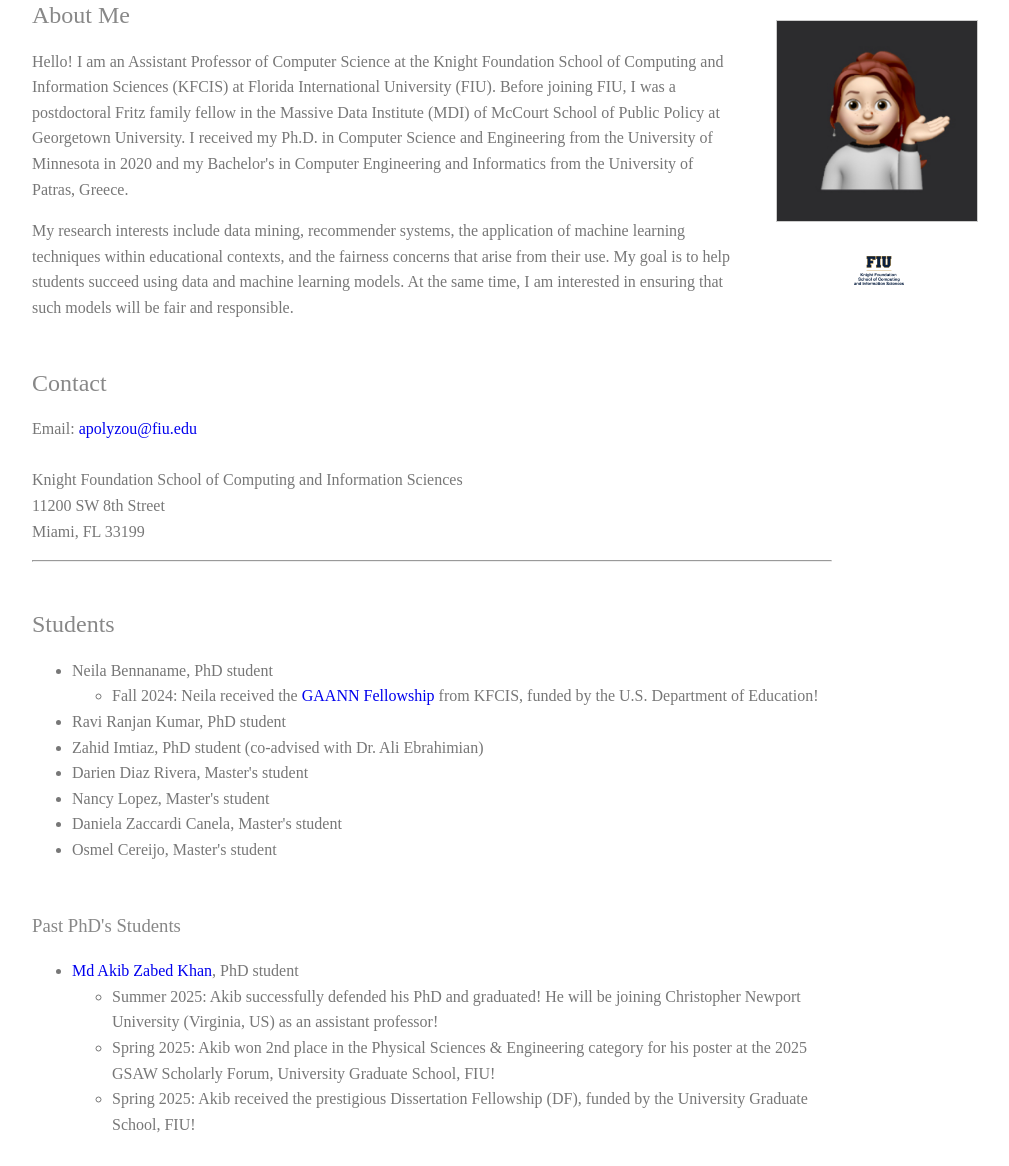
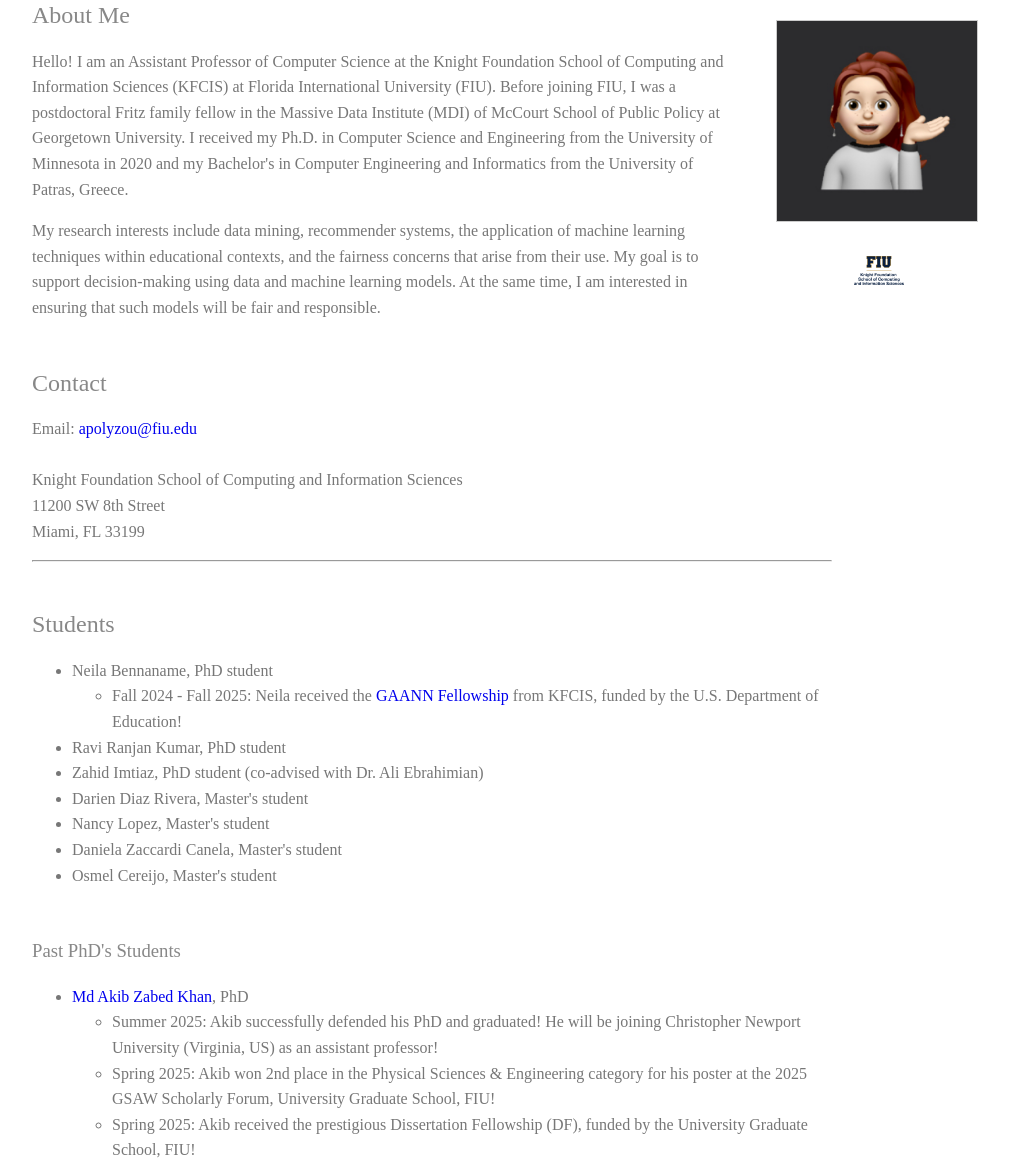
Before and after one commit to apolyzou123/apolyzou, a plain HTML site: page index.html in a window 1280 px wide. Shown: the part 217-1383 px from the top of the page, without its empty margins (208-1217 px from the left). Drawn offline with Linux system fonts and the light colour scheme.

Commit message:
Minor updates

```diff
--- a/index.html
+++ b/index.html
@@ -161,7 +161,7 @@
                 <p>
                     My research interests include data mining, recommender systems, the application of machine learning
                     techniques within educational contexts, and the fairness concerns that arise from their use. My goal
-                    is to help students succeed using data and machine learning models. At the same time, I am interested
+                    is to support decision-making using data and machine learning models. At the same time, I am interested
                     in ensuring that such models will be fair and responsible.
                 </p>
 		<h2 class="content-subhead">Contact</h2>
@@ -178,7 +178,7 @@
 				<ul>
 					<li>Neila Bennaname, PhD student</li>
 					<ul>
-						<li>Fall 2024: Neila received the <a href="https://www.cis.fiu.edu/gaann/">GAANN Fellowship</a> from KFCIS, funded by the U.S. Department of Education!</li>
+						<li>Fall 2024 - Fall 2025: Neila received the <a href="https://www.cis.fiu.edu/gaann/">GAANN Fellowship</a> from KFCIS, funded by the U.S. Department of Education!</li>
 					</ul>
 					<li>Ravi Ranjan Kumar, PhD student</li>
 					<li>Zahid Imtiaz, PhD student (co-advised with Dr. Ali Ebrahimian)</li>
@@ -191,7 +191,7 @@
 		<h3 class="content-subhead">Past PhD's Students</h3>
 			<div class="students">
 				<ul>
-					<li><a href=https://akibzabedkhan.github.io/>Md Akib Zabed Khan</a>, PhD student</li>
+					<li><a href=https://akibzabedkhan.github.io/>Md Akib Zabed Khan</a>, PhD</li>
 					<ul>
 						<li>Summer 2025: Akib successfully defended his PhD and graduated! He will be joining Christopher Newport University (Virginia, US) as an assistant professor!</li>
 						<li>Spring 2025: Akib won 2nd place in the Physical Sciences & Engineering category for his poster at the 2025 GSAW Scholarly Forum, University Graduate School, FIU!</li>
@@ -209,7 +209,7 @@
 					<li>Steven Morales - "Predicting Music Sequences with Machine Learning"</li>
 					<li>Nicholas Gonzalez - "Course Characteristics and Student Enrollment Analysis"</li>
 					<li>Kerrie Hopper - "An NLP analysis of AI Ethics Syllabi"</li>
-					<li>Anthony Athens - "Predicting Baseball Games Winners Using Data from Baseball Savant"</li>
+					<li>Anthony Athens - "Predicting Baseball Game Winners Using Data from Baseball Savant"</li>
 					<li>Andrea Garcia - "Predicting Future-Term Student Performance Based on Historical Enrollment Data"</li>
 				</ul>
 			</div>
@@ -244,7 +244,7 @@
 		<h2 class="content-subhead">Teaching</h2>
 				<div class="teaching">
 		                  <ul>
-		                      <li>CAP 5771 - Principles of Data Mining (graduate level) - Fall 2021, 2022, 2023, 2024, Spring 2022, 2023, 2024, 2025</li>
+		                      <li>CAP 5771 - Principles of Data Mining (graduate level) - Fall 2021-2025, Spring 2022-2025</li>
 		                      <li>CAP 4770 - Introduction to Data Mining (undergraduate level) - Spring 2022</li>
 		                      <li>CIS 5931 - Special Topics: AI Ethics (graduate level) - Spring 2024, 2025</li>
 		                  </ul>
```
